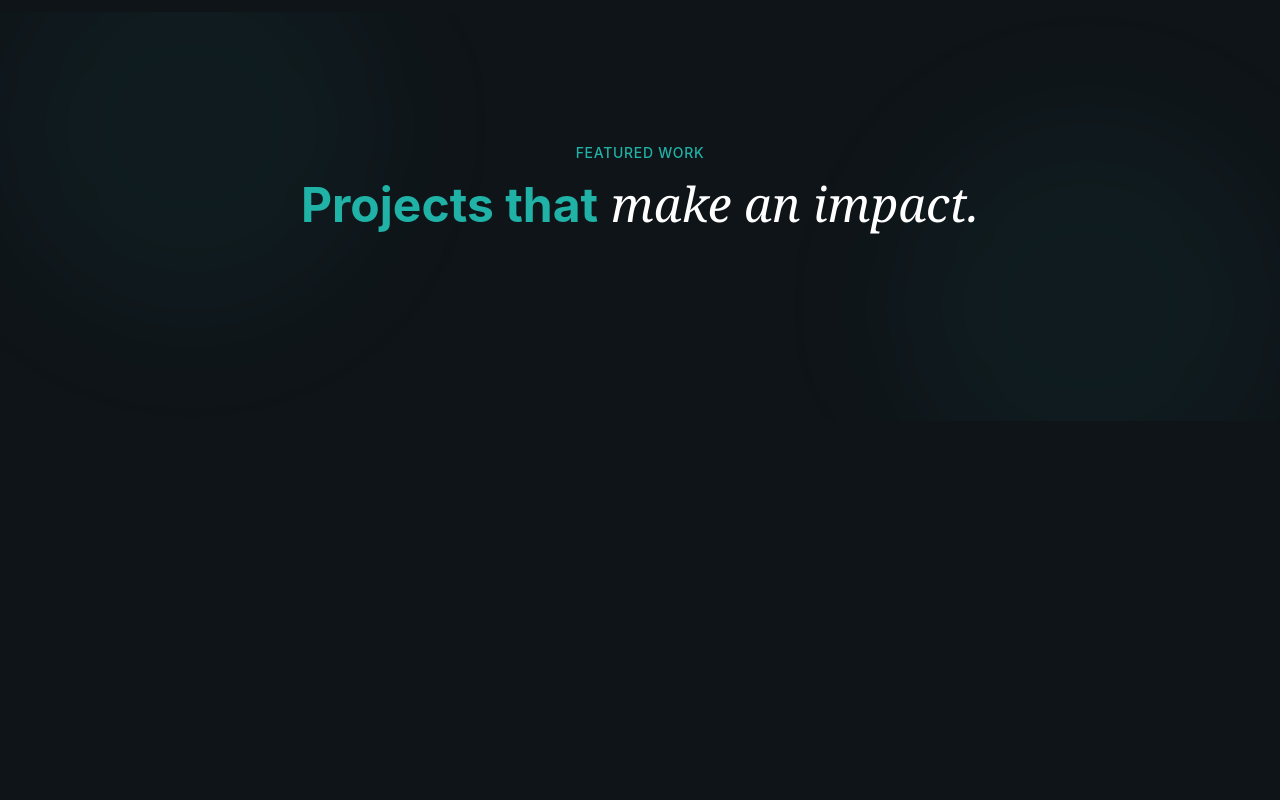
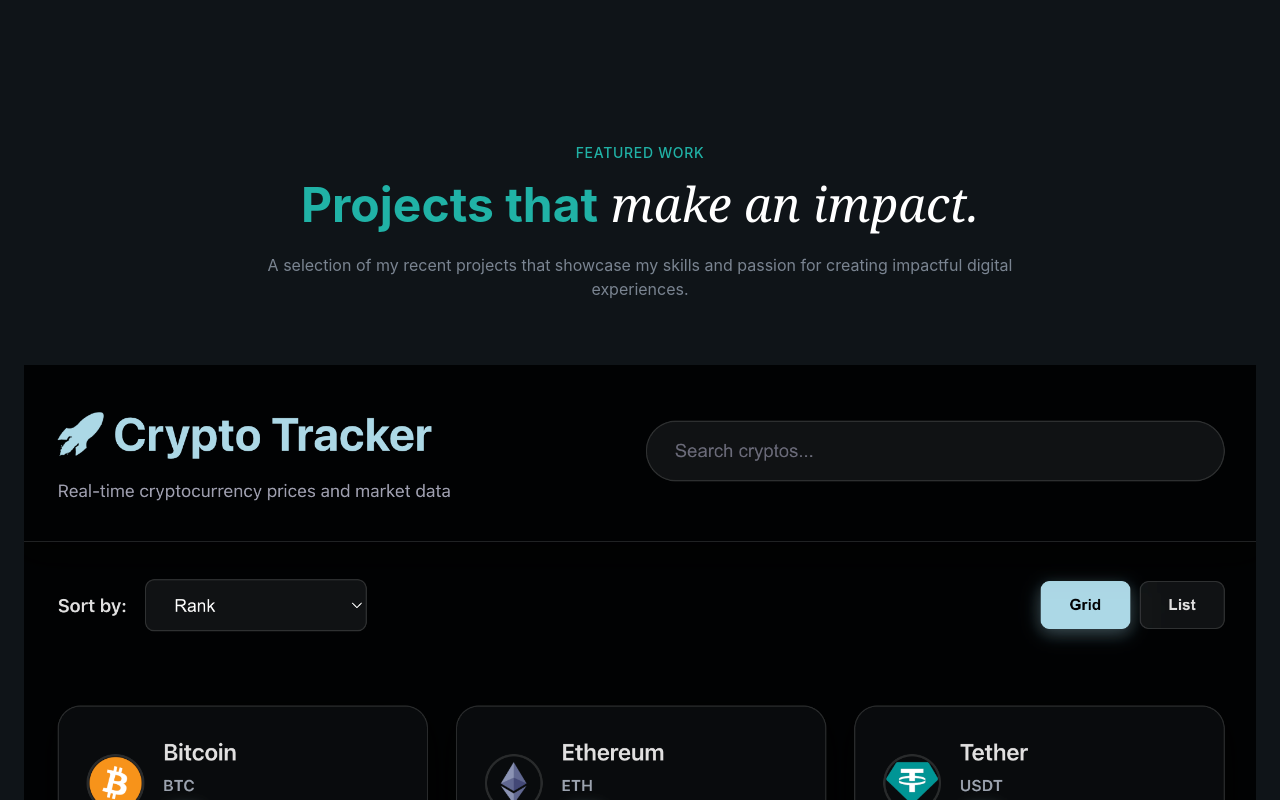
Before and after one commit to eissamonet/SWD-Portfolio, a React (Vite) app: page / in a window 1280 px wide. Shown: the part 1914-2714 px from the top of the page. Before the commit the page ends 2335 px from the top, so only its background shows below. Built offline with nearby package versions, Linux system fonts and the light colour scheme.

Commit message:
project cards displayed

```diff
--- a/src/sections/Projects.jsx
+++ b/src/sections/Projects.jsx
@@ -50,6 +50,20 @@
                 {' '}
                 make an impact.</span>
             </h2>
+            <p className="text-muted-foreground animate-fade-in animation-delay-200"> A selection of my recent projects that showcase my skills and passion for creating impactful digital experiences.
+            </p>
+          </div>
+
+          {/* projects grid */}
+          <div className="grid md:grid-cols gap-8">
+            {projects.map((projects, index) => (
+              <div>
+                {/* project card */}
+                <div>
+                  <img src={projects.image} alt={projects.title} />
+                </div>
+              </div>
+            ))}
           </div>
         </div>
      </section>
```
